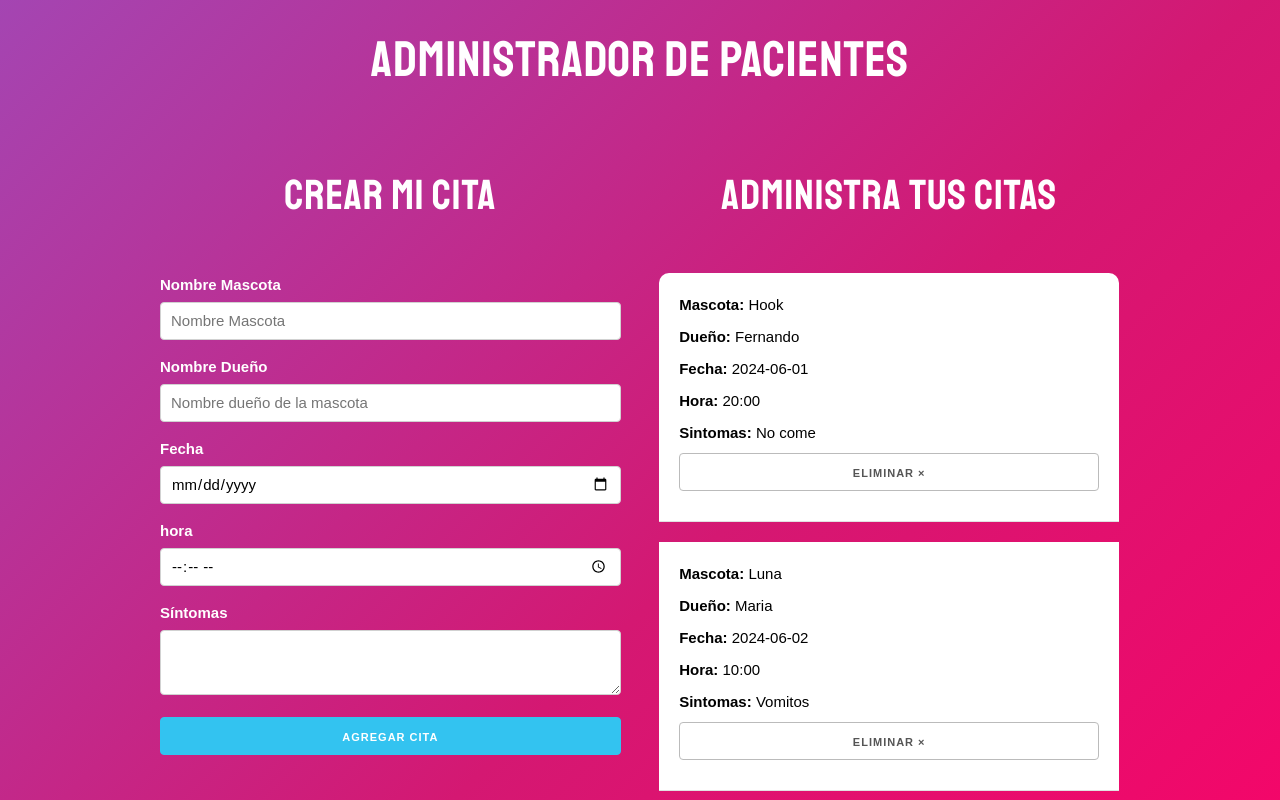
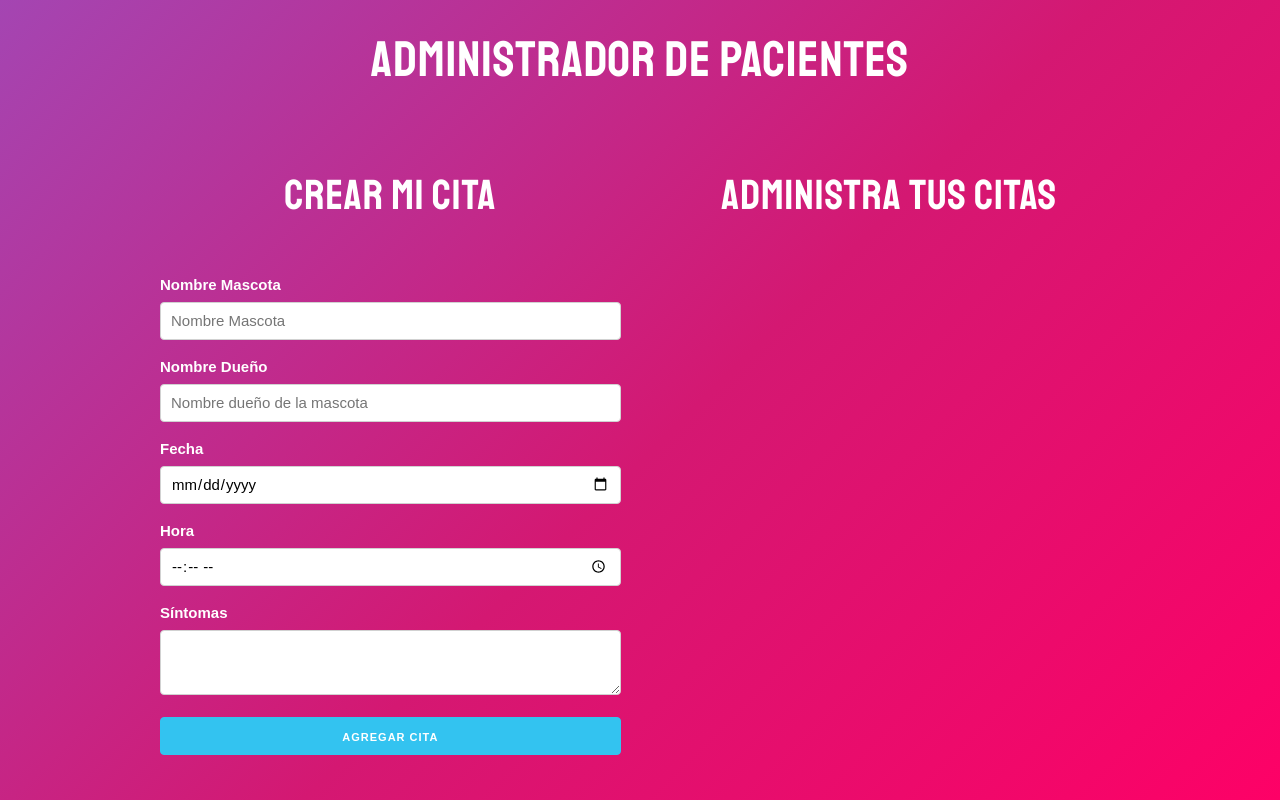
Before and after one commit to damicym/efsitp2, a React (Vite) app: page / in a window 1280 px wide. Shown: the top 800 px of the page. Built offline with nearby package versions, Linux system fonts and the light colour scheme.

Commit message:
añadir citas form

```diff
--- a/src/App.jsx
+++ b/src/App.jsx
@@ -3,11 +3,7 @@ import Listado from "./components/Listado"
 import { useState } from "react"
 
 function App() {
-    const [citas, setCitas] = useState([
-        { mascota: 'Hook', dueño: 'Fernando', fecha: '2024-06-01', hora: '20:00', sintomas: 'No come' },
-        { mascota: 'Luna', dueño: 'Maria', fecha: '2024-06-02', hora: '10:00', sintomas: 'Vomitos' },
-        { mascota: 'Max', dueño: 'Carlos', fecha: '2024-06-03', hora: '15:00', sintomas: 'Fiebre' }
-    ])
+    const [citas, setCitas] = useState([])
 
     return (
         <>
@@ -16,7 +12,7 @@ function App() {
                 <div className="row">
 
                     <div className="one-half column">
-                        <Form />
+                        <Form setCitas={setCitas}/>
                     </div>
                     <div className="one-half column">
                         <Listado citas={citas}/>
--- a/src/components/Cita.jsx
+++ b/src/components/Cita.jsx
@@ -1,12 +1,14 @@
 function Cita({ data }) {
 
+    function handleDelete(e){
+    }
     return (
         <div className="cita">
-            <p>Mascota: <span>{data.mascota}</span></p>
-            <p>Dueño: <span>{data.dueño}</span></p>
+            <p>Mascota: <span>{data.nomMascota}</span></p>
+            <p>Dueño: <span>{data.nomOwner}</span></p>
             <p>Fecha: <span>{data.fecha}</span></p>
             <p>Hora: <span>{data.hora}</span></p>
-            <p>Sintomas: <span>{data.sintomas}</span></p>
+            <p>Síntomas: <span>{data.sintomas}</span></p>
             <button className="button elimnar u-full-width">Eliminar ×</button>
         </div>
     )
--- a/src/components/Form.jsx
+++ b/src/components/Form.jsx
@@ -1,22 +1,27 @@
-function Form() {
+function Form({ setCitas }) {
+
+    function handleSubmit(e){
+        e.preventDefault()
+        const formData = Object.fromEntries(new FormData(e.target))
+        setCitas(prev => [...prev, formData])
+        e.target.reset()
+    }
 
     return (
         <>
             <h2>Crear mi Cita</h2>
-            <form>
+                <form onSubmit={(e) => handleSubmit(e)}>
                     <label>Nombre Mascota</label>
-                    <input placeholder="Nombre Mascota" type="text" class="u-full-width"></input>
+                    <input placeholder="Nombre Mascota" type="text" className="u-full-width" name="nomMascota"></input>
                     <label>Nombre Dueño</label>
-                    <input placeholder="Nombre dueño de la mascota" type="text" class="u-full-width"></input>
+                    <input placeholder="Nombre dueño de la mascota" type="text" className="u-full-width" name="nomOwner"></input>
                     <label>Fecha</label>
-                    <input type="date" class="u-full-width"></input>
-                    <label>hora</label>
-                    <input type="time" class="u-full-width"></input>
+                    <input type="date" className="u-full-width" name="fecha"></input>
+                    <label>Hora</label>
+                    <input type="time" className="u-full-width" name="hora"></input>
                     <label>Síntomas</label>
-                    <textarea class="u-full-width"></textarea>
-
-                <button type="submit" class="u-full-width button-primary">Agregar Cita</button>
-
+                    <textarea className="u-full-width" name="sintomas"></textarea>
+                    <button type="submit" className="u-full-width button-primary">Agregar Cita</button>
             </form>
         </>
     )
--- a/src/components/Listado.jsx
+++ b/src/components/Listado.jsx
@@ -4,7 +4,7 @@ function Listado({ citas }) {
     return (
         <div className="one-half column">
             <h2 style={{width: '460px'}}>Administra tus citas</h2>
-            { citas.map(c => <Cita data={c} />) }
+            { citas.map((c, i) => <Cita key={i} data={c} />) }
         </div>
     )
 }
```
